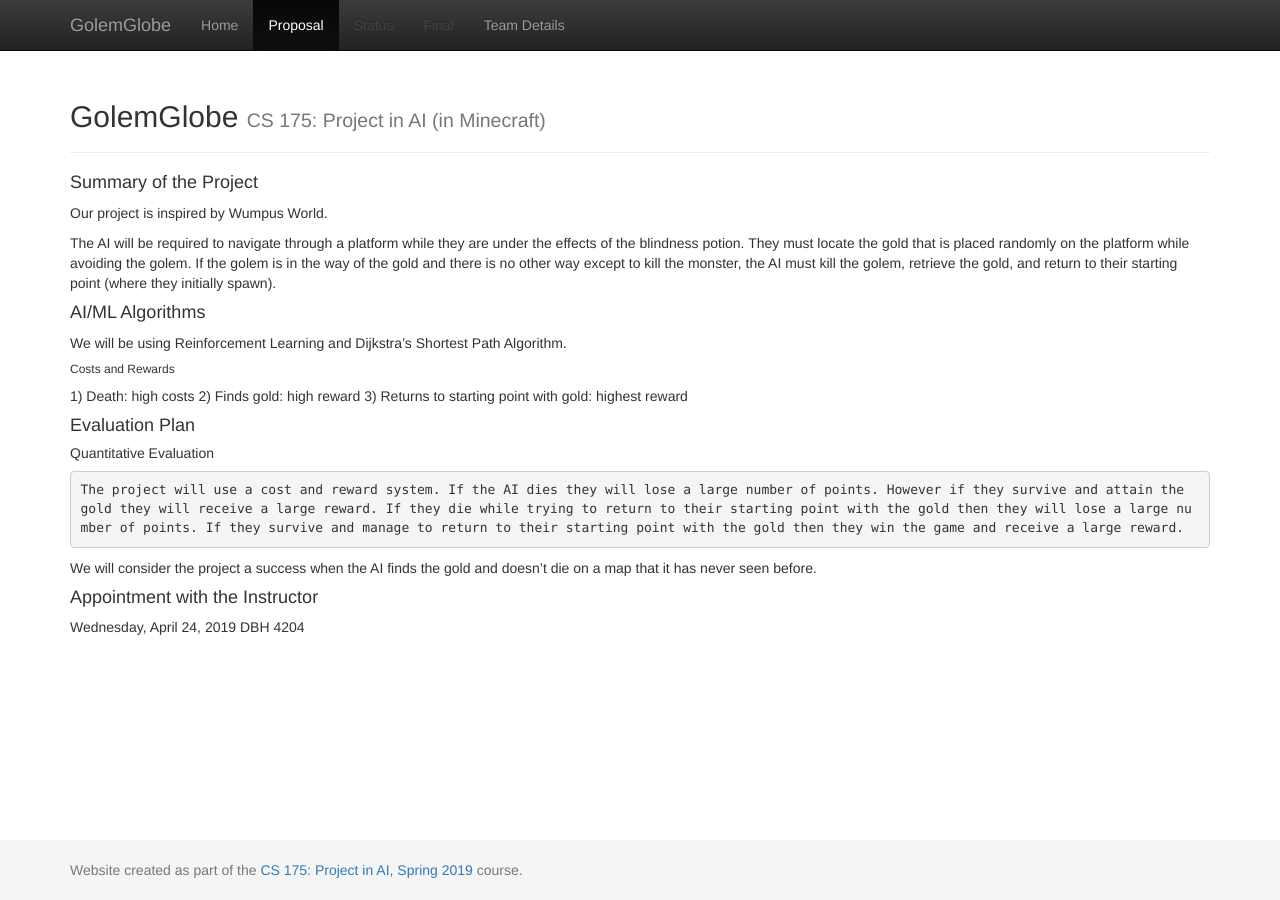
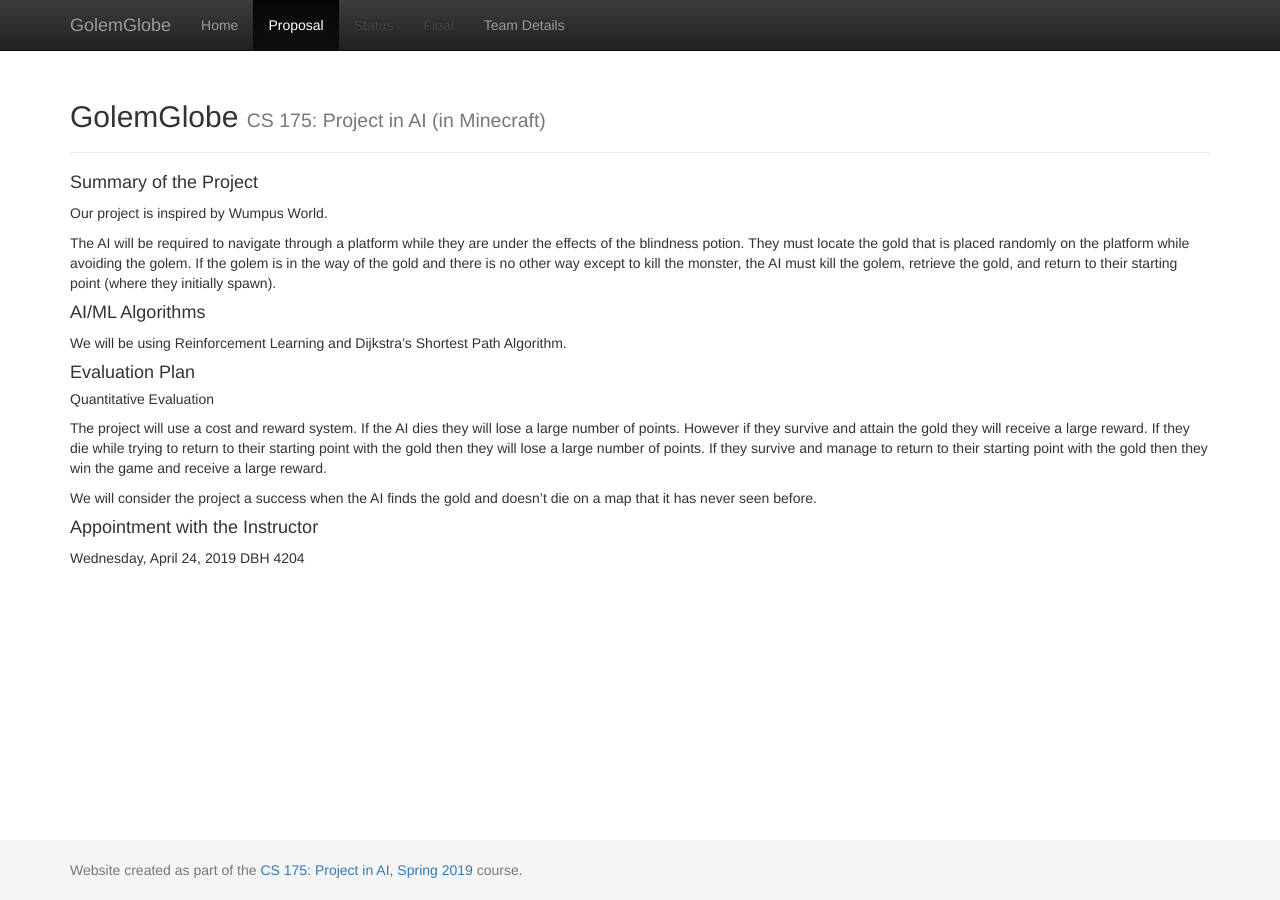
Before and after one commit to SalehO/GolumGlobe, a Jekyll site: the page built from docs/proposal.md, in a window 1280 px wide. Built offline with Jekyll 4.4.1, drawn with Linux system fonts in a browser that asks for light colours.

Commit message:
Update proposal.md

```diff
--- a/docs/proposal.md
+++ b/docs/proposal.md
@@ -12,15 +12,10 @@ The AI will be required to navigate through a platform while they are under the
 #### AI/ML Algorithms
 We will be using Reinforcement Learning and Dijkstra's Shortest Path Algorithm.
 
-###### Costs and Rewards
-1) Death: high costs
-2) Finds gold: high reward
-3) Returns to starting point with gold: highest reward
-
 #### Evaluation Plan
 
 ##### Quantitative Evaluation
-    The project will use a cost and reward system. If the AI dies they will lose a large number of points. However if they survive and attain the gold they will receive a large reward. If they die while trying to return to their starting point with the gold then they will lose a large number of points. If they survive and manage to return to their starting point with the gold then they win the game and receive a large reward.
+   The project will use a cost and reward system. If the AI dies they will lose a large number of points. However if they survive and attain the gold they will receive a large reward. If they die while trying to return to their starting point with the gold then they will lose a large number of points. If they survive and manage to return to their starting point with the gold then they win the game and receive a large reward.
 
 We will consider the project a success when the AI finds the gold and doesn't die on a map that it has never seen before.
 
```
